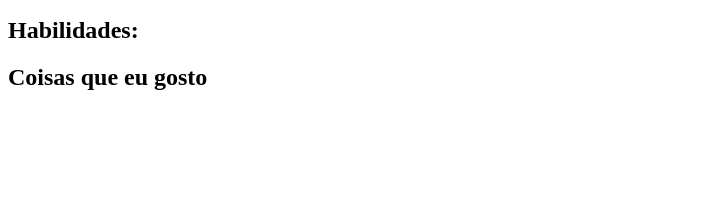
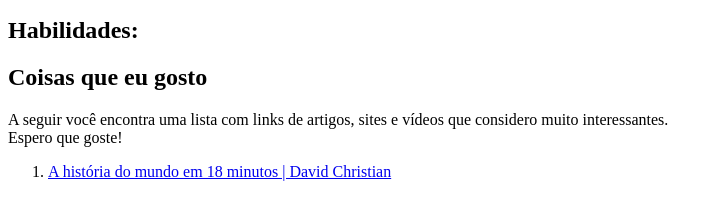
Before and after one commit to cassio-carvalho/cassio-carvalho.github.io, a plain HTML site: page index.html in a window 1280 px wide. Shown: the part 359-574 px from the top of the page, without its empty margins (0-723 px from the left). Drawn offline with Linux system fonts and the light colour scheme.

Commit message:
Lista de coisas que gosto iniciada.

```diff
--- a/index.html
+++ b/index.html
@@ -15,6 +15,15 @@
     <h2>Sobre mim:</h2>
     <h2>Habilidades:</h2>
     <h2>Coisas que eu gosto</h2>
+    <p>A seguir você encontra uma lista com links de artigos, sites e vídeos que considero muito interessantes.<br>
+    Espero que goste!</p>
+    <ol>
+        <li>
+            <a href="https://www.youtube.com/watch?v=yqc9zX04DXs&list=PLkv54ziLPZtL9lxw4T26uFfrcvtAePswv&index=3" target="_blanck">
+               A história do mundo em 18 minutos | David Christian
+        </a>
+    </li>
+    </ol>
 
 </body>
 </html>
```
